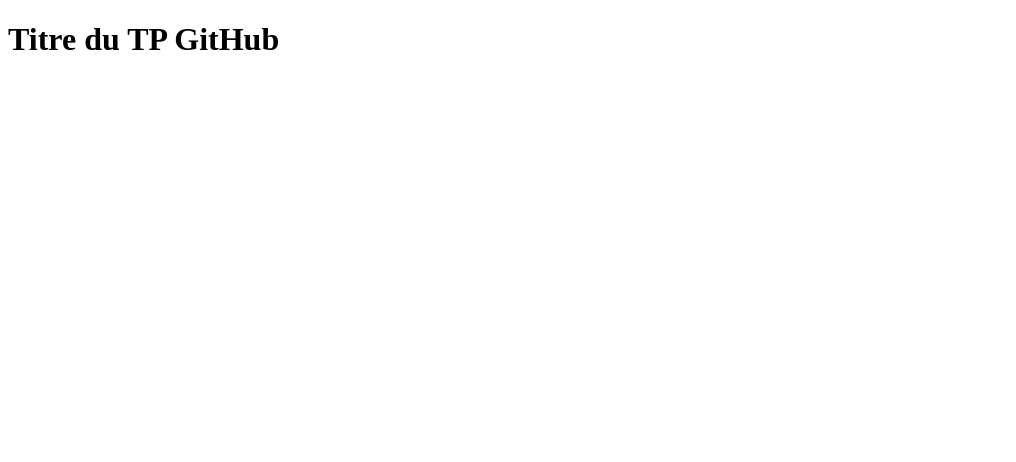
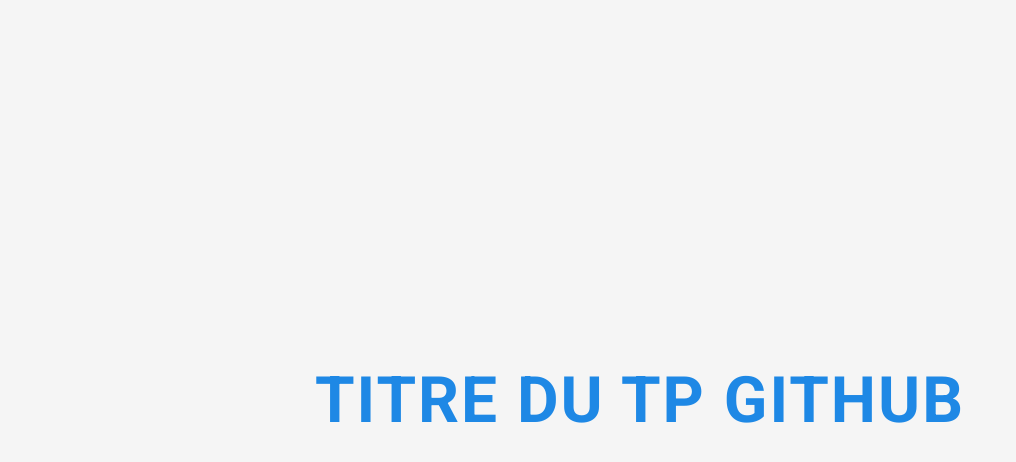
Before and after one commit to walidcmc298-sys/tp-fork2, a plain HTML site: page index.html in a window 1280 px wide. Shown: the whole page, without its empty margins (0-1016 px from the left). Drawn offline with Linux system fonts and the light colour scheme.

Commit message:
Ajout du style du titre

```diff
--- a/style.css
+++ b/style.css
@@ -0,0 +1,20 @@
+/* Style du corps */
+body {
+  display: flex;
+  justify-content: center;
+  align-items: center;
+  min-height: 100vh;
+  margin: 0;
+  background: #f5f5f5;
+  font-family: 'Roboto', sans-serif;
+}
+
+/* Style du titre */
+#main-title {
+  color: #1e88e5;           /* Bleu */
+  font-size: 4rem;          /* Taille du texte */
+  font-weight: 700;         /* Épaisseur */
+  text-transform: uppercase;/* Majuscules */
+  letter-spacing: 2px;      /* Espacement entre lettres */
+  text-align: center;
+}
```
Also changed, not shown: index.html (+5 -0 lines).
